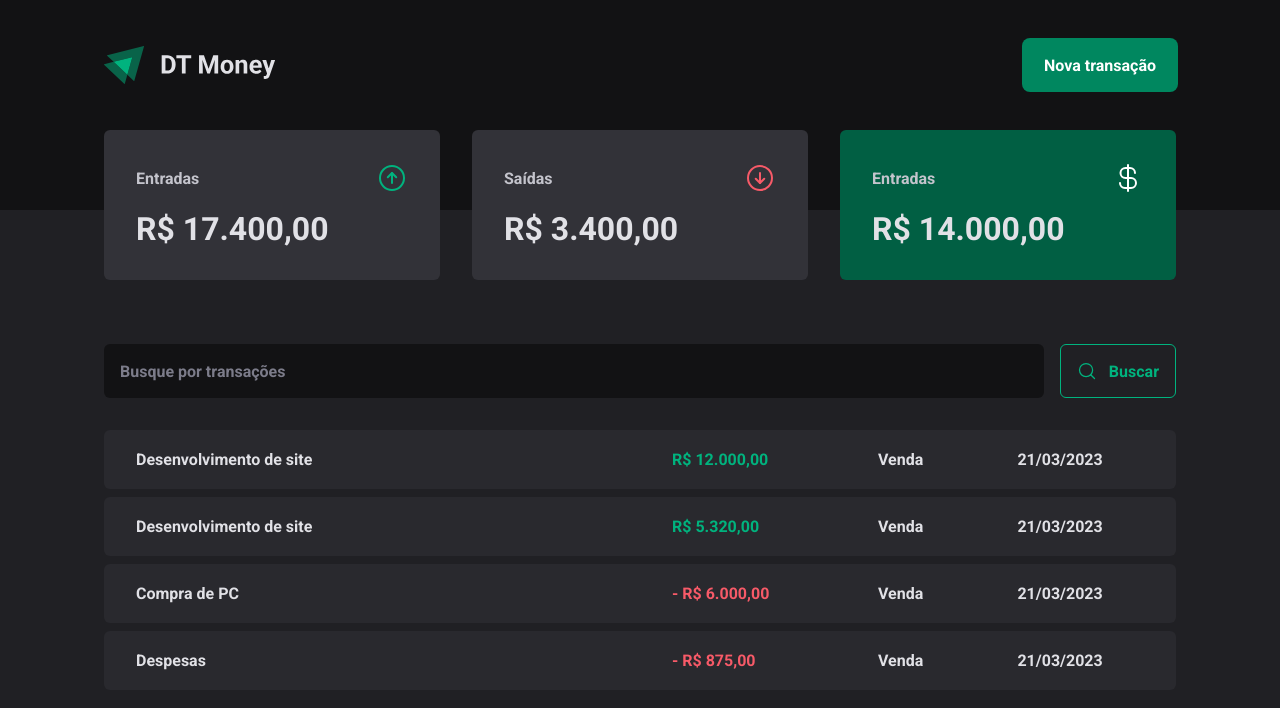
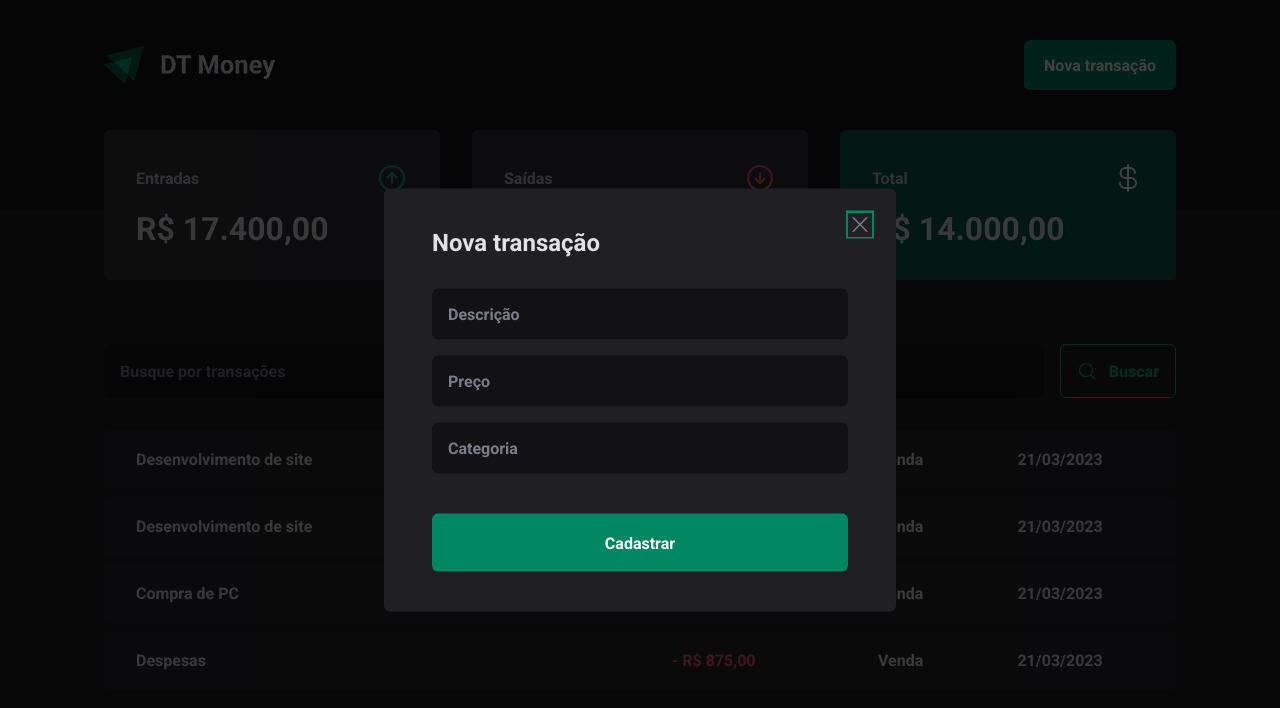
Before and after one commit to JeanB762/03-dt-money_-new-version-, a React (Vite) app: page / in a window 1280 px wide. Both pictures are taken after a click on the button "Nova transação". Shown: the top 708 px of the page. Built offline with nearby package versions, Linux system fonts and the light colour scheme.

Commit message:
feature: Create the New Transaction Modal component

```diff
--- a/package.json
+++ b/package.json
@@ -9,6 +9,7 @@
     "preview": "vite preview"
   },
   "dependencies": {
+    "@radix-ui/react-dialog": "^1.0.3",
     "@types/styled-components": "^5.1.26",
     "phosphor-react": "^1.4.1",
     "react": "^18.2.0",
--- a/src/components/Header/index.tsx
+++ b/src/components/Header/index.tsx
@@ -1,4 +1,7 @@
+import { NewTransactionModal } from '../NewTransactionModal';
 import { HeaderContainer, HeaderContent, NewTransactionButton } from './styles';
+import * as Dialog from '@radix-ui/react-dialog';
+
 import logoImg from '../../assets/logo.svg';
 
 export function Header() {
@@ -6,7 +9,12 @@
     <HeaderContainer>
       <HeaderContent>
         <img src={logoImg} alt='' />
-        <NewTransactionButton>Nova transação</NewTransactionButton>
+        <Dialog.Root>
+          <Dialog.Trigger asChild>
+            <NewTransactionButton>Nova transação</NewTransactionButton>
+          </Dialog.Trigger>
+          <NewTransactionModal />
+        </Dialog.Root>
       </HeaderContent>
     </HeaderContainer>
   );
--- /dev/null
+++ b/src/components/NewTransactionModal/index.tsx
@@ -0,0 +1,25 @@
+import * as Dialog from '@radix-ui/react-dialog';
+import { X } from 'phosphor-react';
+import { CloseButton, Content, Overlay } from './styles';
+
+export function NewTransactionModal() {
+  return (
+    <Dialog.Portal>
+      <Overlay />
+      <Content>
+        <Dialog.Title>Nova transação</Dialog.Title>
+        <CloseButton>
+          <X size={24} />
+        </CloseButton>
+
+        <form action=''>
+          <input type='text' placeholder='Descrição' required />
+          <input type='number' placeholder='Preço' required />
+          <input type='text' placeholder='Categoria' required />
+
+          <button type='submit'>Cadastrar</button>
+        </form>
+      </Content>
+    </Dialog.Portal>
+  );
+}
--- /dev/null
+++ b/src/components/NewTransactionModal/styles.ts
@@ -0,0 +1,69 @@
+import styled from 'styled-components';
+import * as Dialog from '@radix-ui/react-dialog';
+
+export const Overlay = styled(Dialog.Overlay)`
+  position: fixed;
+  width: 100vw;
+  height: 100vh;
+  inset: 0;
+  background: rgba(0, 0, 0, 0.75);
+`;
+
+export const Content = styled(Dialog.Content)`
+  min-width: 32rem;
+  border-radius: 6px;
+  padding: 2.5rem 3rem;
+  background: ${({ theme }) => theme['gray-800']};
+
+  position: fixed;
+  top: 50%;
+  left: 50%;
+  transform: translate(-50%, -50%);
+
+  form {
+    margin-top: 2rem;
+    display: flex;
+    flex-direction: column;
+    gap: 1rem;
+
+    input {
+      border-radius: 6px;
+      border: 0;
+      background: ${({ theme }) => theme['gray-900']};
+      color: ${({ theme }) => theme['gray-300']};
+      padding: 1rem;
+
+      &::placeholder {
+        color: ${({ theme }) => theme['gray-500']};
+      }
+    }
+
+    button[type='submit'] {
+      height: 58px;
+      border: 0;
+      background: ${({ theme }) => theme['green-500']};
+      color: ${({ theme }) => theme.white};
+      font-weight: bold;
+      padding: 0 1.25rem;
+      border-radius: 6px;
+      margin-top: 1.5rem;
+      cursor: pointer;
+
+      &:hover {
+        background: ${({ theme }) => theme['green-700']};
+        transition: background-color 0.2s;
+      }
+    }
+  }
+`;
+
+export const CloseButton = styled(Dialog.Close)`
+  position: absolute;
+  background: transparent;
+  border: 0;
+  top: 1.5rem;
+  right: 1.5rem;
+  line-height: 0;
+  cursor: pointer;
+  color: ${({ theme }) => theme['gray-500']};
+`;
--- a/src/components/Summary/index.tsx
+++ b/src/components/Summary/index.tsx
@@ -20,7 +20,7 @@
       </SummaryCard>
       <SummaryCard variant='green'>
         <header>
-          <span>Entradas</span>
+          <span>Total</span>
           <CurrencyDollar size={32} color='#fff' />
         </header>
         <strong>R$ 14.000,00</strong>
```
Also changed, not shown: 1 other file (tests, documents, lock files or other folders).
